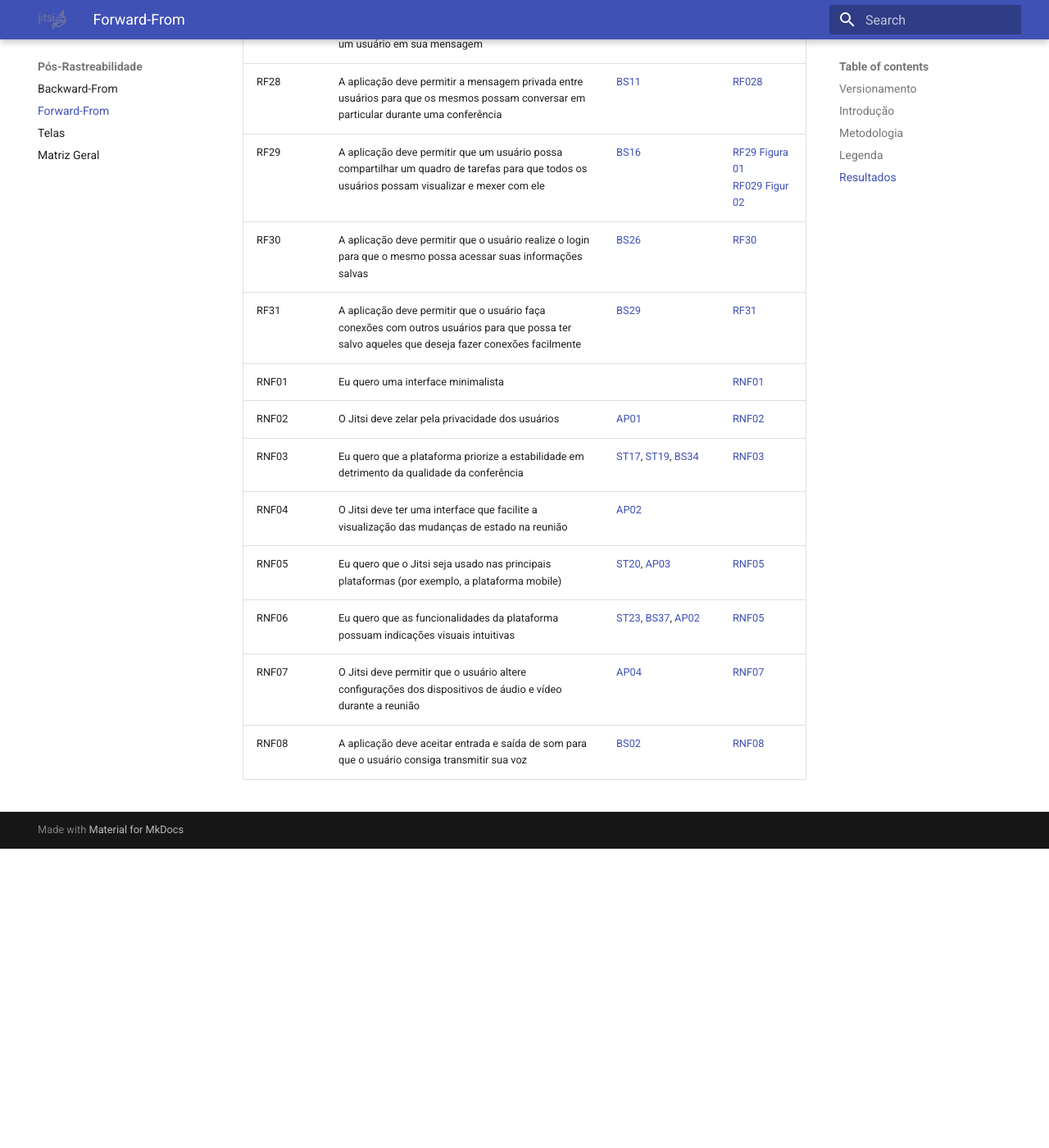
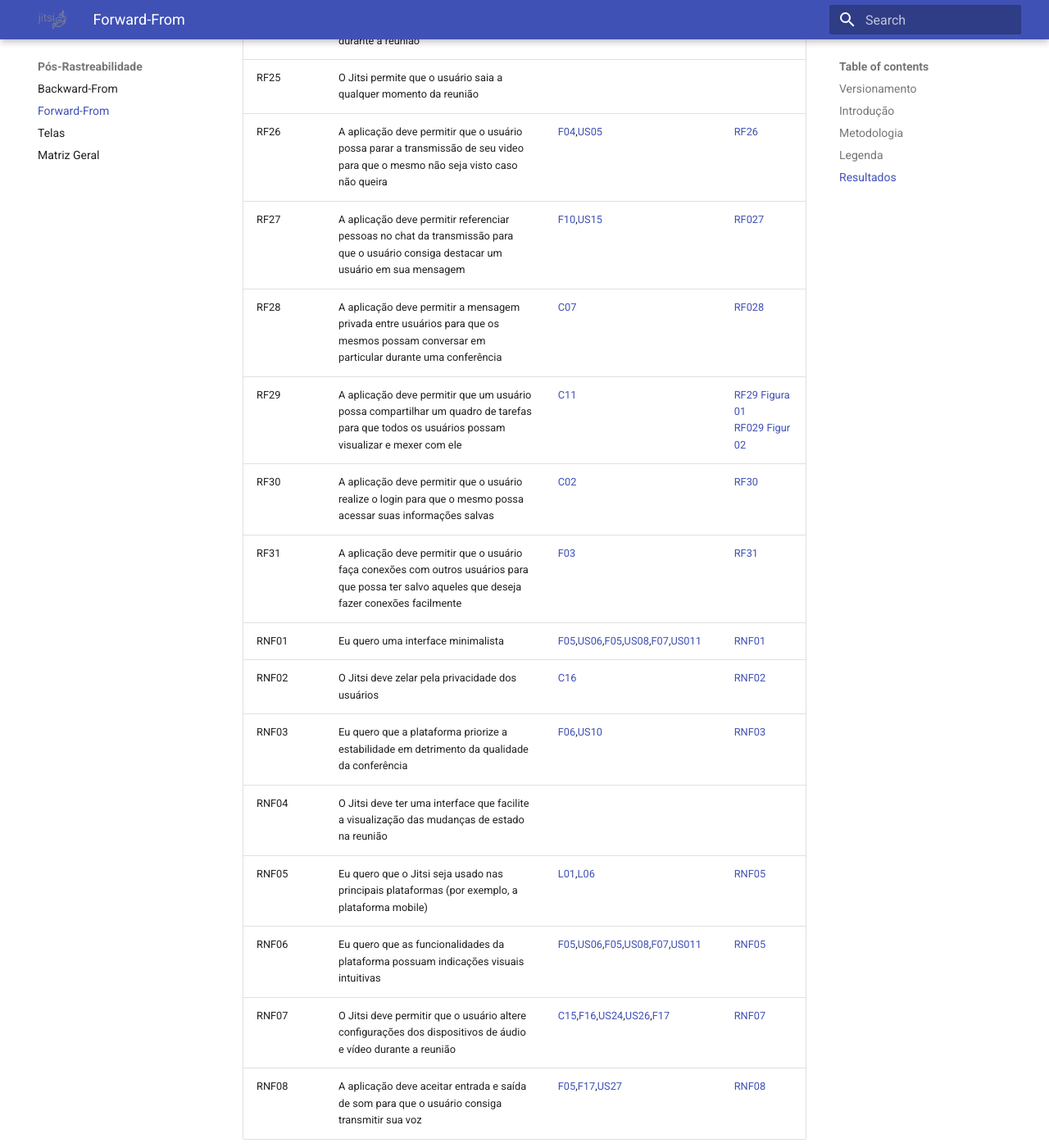
Before and after one commit to gabrielm2q/2022.1-Jitsi-Meet, an MkDocs documentation site: the page built from docs/posRastreabilidade/forwardFrom.md, in a window 1280 px wide and 1400 px high, scrolled down 3187 px. Shown: the whole window at 82% size. Built offline with MkDocs 1.6.1 and Material for MkDocs 9.7.7, drawn with Linux system fonts in a browser that asks for light colours; before the commit the page ends 4222 px from its top, so only the background shows below that; some of the changed text lies outside the part shown.

Commit message:
Update forwardFrom.md
Adição de links de pós-restreabilidade.

```diff
--- a/docs/posRastreabilidade/forwardFrom.md
+++ b/docs/posRastreabilidade/forwardFrom.md
@@ -63,17 +65,17 @@ _Tabela 3: Legenda de nomenclatura dos artefatos_
 | RF23  | O Jitsi permite reação com emotes pelos usuários                                                                                                |                                       |      |
 | RF24  | O Jitsi permite alterações no perfil durante a reunião                                                                                          |                                       |      |
 | RF25  | O Jitsi permite que o usuário saia a qualquer momento da reunião                                                                                |                                       |      |
-| RF26  | A aplicação deve permitir que o usuário possa parar a transmissão de seu video para que o mesmo não seja visto caso não queira                  |     [BS09](../elicitacao/brainstorming.md)                                   | [RF26](../assets/posRastreabilidade/RF026.jpeg)     |
-| RF27  | A aplicação deve permitir referenciar pessoas no chat da transmissão para que o usuário consiga destacar um usuário em sua mensagem             |     [BS10](../elicitacao/brainstorming.md)                                   | [RF027](../assets/posRastreabilidade/RF28_03.png)     |
-| RF28  | A aplicação deve permitir a mensagem privada entre usuários para que os mesmos possam conversar em particular durante uma conferência           |     [BS11](../elicitacao/brainstorming.md)                                    |   [RF028](../assets/posRastreabilidade/mensagemPivado.jpg)   |
-| RF29  | A aplicação deve permitir que um usuário possa compartilhar um quadro de tarefas para que todos os usuários possam visualizar e mexer com ele   |  [BS16](../elicitacao/brainstorming.md)                                     |   [RF29 Figura 01](../assets/posRastreabilidade/RF29_01.png)<br>[RF029 Figur 02](../assets/posRastreabilidade/RF29_02.png)   |
-| RF30  | A aplicação deve permitir que o usuário realize o login para que o mesmo possa acessar suas informações salvas                                  |                    [BS26](../elicitacao/brainstorming.md)                   |  [RF30](../assets/posRastreabilidade/RF30_01.png)    |
-| RF31  | A aplicação deve permitir que o usuário faça conexões com outros usuários para que possa ter salvo aqueles que deseja fazer conexões facilmente |  [BS29](../elicitacao/brainstorming.md)                                      |  [RF31](../assets/posRastreabilidade/RF31_1.png)    |
-| RNF01 | Eu quero uma interface minimalista                                                                                                              |                                       |    [RNF01](../assets/posRastreabilidade/RFN01.jpeg)  |
-| RNF02 | O Jitsi deve zelar pela privacidade dos usuários                                                                                                |    [AP01](../elicitacao/analiseProtocolo.md)                             | [RNF02](../assets/posRastreabilidade/seguranca.png)     |
-| RNF03 | Eu quero que a plataforma priorize a estabilidade em detrimento da qualidade da conferência                                                     |    [ST17](../elicitacao/personas.md), [ST19](../elicitacao/personas.md), [BS34](../elicitacao/brainstorming.md)                                      |  [RNF03](../assets/posRastreabilidade/performance.jpg)    |
-| RNF04 | O Jitsi deve ter uma interface que facilite a visualização das mudanças de estado na reunião                                                    |  [AP02](../elicitacao/analiseProtocolo.md)       |                                     |   [RNF04](../assets/posRastreabilidade/mudancaDeEstado.png)    |
-| RNF05 | Eu quero que o Jitsi seja usado nas principais plataformas (por exemplo, a plataforma mobile)                                                   |        [ST20](../elicitacao/personas.md), [AP03](../elicitacao/analiseProtocolo.md)                            | [RNF05](../assets/posRastreabilidade/mobile.jpg)     |
-| RNF06 | Eu quero que as funcionalidades da plataforma possuam indicações visuais intuitivas                                                             |     [ST23](../elicitacao/personas.md), [BS37](../elicitacao/brainstorming.md), [AP02](../elicitacao/analiseProtocolo.md)                                  |  [RNF05](../assets/posRastreabilidade/intuitivo.png)    |
-| RNF07 | O Jitsi deve permitir que o usuário altere configurações dos dispositivos de áudio e vídeo durante a reunião                                    |      [AP04](../elicitacao/analiseProtocolo.md)                                 | [RNF07](../assets/posRastreabilidade/configuracoesAudio.jpg)     |
-| RNF08 | A aplicação deve aceitar entrada e saída de som para que o usuário consiga transmitir sua voz                                                   |      [BS02](../elicitacao/brainstorming.md)                                |[RNF08](../assets/posRastreabilidade/configuracoesCamera.jpg)
+| RF26  | A aplicação deve permitir que o usuário possa parar a transmissão de seu video para que o mesmo não seja visto caso não queira                  |     [F04](../modelagem/agil/historiasDeUsuario.md),[US05](../modelagem/agil/historiasDeUsuario.md)                                   | [RF26](../assets/posRastreabilidade/RF026.jpeg)    |
+| RF27  | A aplicação deve permitir referenciar pessoas no chat da transmissão para que o usuário consiga destacar um usuário em sua mensagem             |     [F10](../modelagem/agil/historiasDeUsuario.md),[US15](../modelagem/agil/historiasDeUsuario.md)                                 | [RF027](../assets/posRastreabilidade/RF28_03.png)     |
+| RF28  | A aplicação deve permitir a mensagem privada entre usuários para que os mesmos possam conversar em particular durante uma conferência           |     [C07](../modelagem/cenarios.md)                                    |   [RF028](../assets/posRastreabilidade/mensagemPivado.jpg)   |
+| RF29  | A aplicação deve permitir que um usuário possa compartilhar um quadro de tarefas para que todos os usuários possam visualizar e mexer com ele   |  [C11](../modelagem/cenarios.md)                                     |   [RF29 Figura 01](../assets/posRastreabilidade/RF29_01.png)<br>[RF029 Figur 02](../assets/posRastreabilidade/RF29_02.png)   |
+| RF30  | A aplicação deve permitir que o usuário realize o login para que o mesmo possa acessar suas informações salvas                                  |                    [C02](../modelagem/cenarios.md)                   |  [RF30](../assets/posRastreabilidade/RF30_01.png)    |
+| RF31  | A aplicação deve permitir que o usuário faça conexões com outros usuários para que possa ter salvo aqueles que deseja fazer conexões facilmente |  [F03](../modelagem/cenarios.md)                                      |  [RF31](../assets/posRastreabilidade/RF31_1.png)    |
+| RNF01 | Eu quero uma interface minimalista                                                                                                              |                 [F05](../modelagem/agil/historiasDeUsuario.md),[US06](../modelagem/agil/historiasDeUsuario.md),[F05](../modelagem/agil/historiasDeUsuario.md),[US08](../modelagem/agil/historiasDeUsuario.md),[F07](../modelagem/agil/historiasDeUsuario.md),[US011](../modelagem/agil/historiasDeUsuario.md)                      |    [RNF01](../assets/posRastreabilidade/RFN01.jpeg)  |
+| RNF02 | O Jitsi deve zelar pela privacidade dos usuários                                                                                                |    [C16](../modelagem/cenarios.md)                             | [RNF02](../assets/posRastreabilidade/seguranca.png)     |
+| RNF03 | Eu quero que a plataforma priorize a estabilidade em detrimento da qualidade da conferência                                                     |    [F06](../modelagem/agil/historiasDeUsuario.md),[US10](../modelagem/agil/historiasDeUsuario.md)                                      |  [RNF03](../assets/posRastreabilidade/performance.jpg)    |
+| RNF04 | O Jitsi deve ter uma interface que facilite a visualização das mudanças de estado na reunião                                                    |  []()       |                                     |   [RNF04](../assets/posRastreabilidade/mudancaDeEstado.png)    |
+| RNF05 | Eu quero que o Jitsi seja usado nas principais plataformas (por exemplo, a plataforma mobile)                                                   |        [L01](../modelagem/lexico.md),[L06](../modelagem/lexico.md)                           | [RNF05](../assets/posRastreabilidade/mobile.jpg)     |
+| RNF06 | Eu quero que as funcionalidades da plataforma possuam indicações visuais intuitivas                                                             |     [F05](../modelagem/agil/historiasDeUsuario.md),[US06](../modelagem/agil/historiasDeUsuario.md),[F05](../modelagem/agil/historiasDeUsuario.md),[US08](../modelagem/agil/historiasDeUsuario.md),[F07](../modelagem/agil/historiasDeUsuario.md),[US011](../modelagem/agil/historiasDeUsuario.md)                                |  [RNF05](../assets/posRastreabilidade/intuitivo.png)    |
+| RNF07 | O Jitsi deve permitir que o usuário altere configurações dos dispositivos de áudio e vídeo durante a reunião                                    |      [C15](../modelagem/cenarios.md),[F16](../modelagem/agil/historiasDeUsuario.md),[US24](../modelagem/agil/historiasDeUsuario.md),[US26](../modelagem/agil/historiasDeUsuario.md),[F17](../modelagem/agil/historiasDeUsuario.md)                             | [RNF07](../assets/posRastreabilidade/configuracoesAudio.jpg)     |
+| RNF08 | A aplicação deve aceitar entrada e saída de som para que o usuário consiga transmitir sua voz                                                   |      [F05](../modelagem/agil/historiasDeUsuario.md),[F17](../modelagem/agil/historiasDeUsuario.md),[US27](../modelagem/agil/historiasDeUsuario.md)                                |[RNF08](../assets/posRastreabilidade/configuracoesCamera.jpg)
```
Also changed, not shown: other parts of docs/posRastreabilidade/forwardFrom.md (+3 -1 lines).
